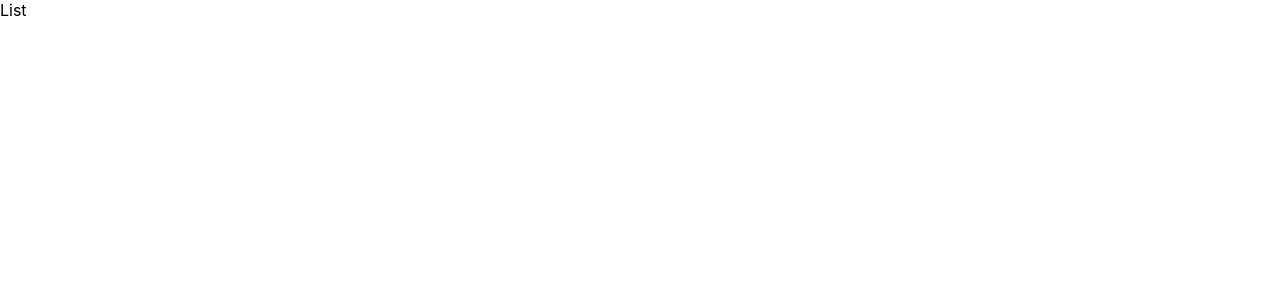
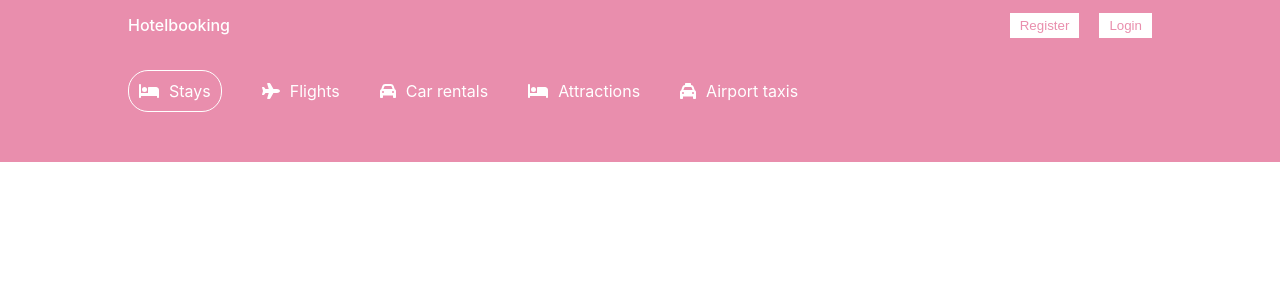
Before and after one commit to mayuces/react-hotel-web-page, a React (Create React App) app: page /hotels in a window 1280 px wide. Shown: the top 300 px of the page. Built offline with nearby package versions, Linux system fonts and the light colour scheme.

Commit message:
header search funtionality conditionally render implemented to other page

```diff
--- a/src/components/header/Header.tsx
+++ b/src/components/header/Header.tsx
@@ -16,7 +16,11 @@ import { format } from "date-fns";
 import "react-date-range/dist/styles.css"; // main css file
 import "react-date-range/dist/theme/default.css"; // theme css file
 
-const Header = () => {
+interface Props {
+  type?: string;
+}
+
+const Header: React.FC<Props> = ({ type }) => {
   const [openDate, setOpenDate] = useState(false);
   const [date, setDate] = useState<Range[]>([
     {
@@ -49,7 +53,11 @@ const Header = () => {
 
   return (
     <div className="header">
-      <div className="headerContainer">
+      <div
+        className={
+          type === "List" ? "headerContainer listMode" : "headerContainer"
+        }
+      >
         <div className="headerList">
           <div className="headerListItem active">
             <FontAwesomeIcon icon={faBed} />
@@ -72,10 +80,14 @@ const Header = () => {
             <span>Airport taxis</span>
           </div>
         </div>
-        <h1 className="headerTitle">A lifetime of discounts? It's Genius.</h1>
+        {type !== "List" && (
+          <>
+            <h1 className="headerTitle">
+              A lifetime of discounts? It's Genius.
+            </h1>
             <p className="headerDesc">
-          Get rewarded for your travels – unlock instant savings of 10% or more
-          with a free Lamabooking account
+              Get rewarded for your travels – unlock instant savings of 10% or
+              more with a free Lamabooking account
             </p>
             <button className="headerBtn">Sign in / Register</button>
             <div className="headerSearch">
@@ -114,7 +126,10 @@ const Header = () => {
               </div>
               <div className="headerSearchItem">
                 <FontAwesomeIcon icon={faPerson} className="headerIcon" />
-            <span onClick={() => setOpenOptions(!openOptions)} className="headerSearchText">{`${options.adult} adult - ${options.children} childeren - ${options.roomNumber} room `}</span>
+                <span
+                  onClick={() => setOpenOptions(!openOptions)}
+                  className="headerSearchText"
+                >{`${options.adult} adult - ${options.children} childeren - ${options.roomNumber} room `}</span>
                 {openOptions && (
                   <div className="options">
                     <div className="optionItem">
@@ -127,7 +142,9 @@ const Header = () => {
                         >
                           -
                         </button>
-                    <span className="optionCounterNumber">{options.adult}</span>
+                        <span className="optionCounterNumber">
+                          {options.adult}
+                        </span>
                         <button
                           className="optionCounterButton"
                           onClick={() => handleOption("adult", "i")}
@@ -185,6 +202,8 @@ const Header = () => {
                 <button className="headerBtn">Search</button>
               </div>
             </div>
+          </>
+        )}
       </div>
     </div>
   );
--- a/src/components/header/header.css
+++ b/src/components/header/header.css
@@ -10,6 +10,10 @@
   width: 100%;
   max-width: 1024px;
   margin: 20px 0px 100px 0px;
+}
+
+.headerContainer.listMode {
+  margin: 20px 0px 0px 0px;
 }
 
 .headerList {
--- a/src/pages/list/List.tsx
+++ b/src/pages/list/List.tsx
@@ -1,7 +1,14 @@
 import React from "react";
+import Navbar from "../../components/navbar/Navbar";
+import Header from "../../components/header/Header";
 
 const List = () => {
-  return <div>List</div>;
+  return (
+    <div>
+      <Navbar />
+      <Header type="List" />
+    </div>
+  );
 };
 
 export default List;
```
Lines whose indentation alone changed are shown as unchanged.
